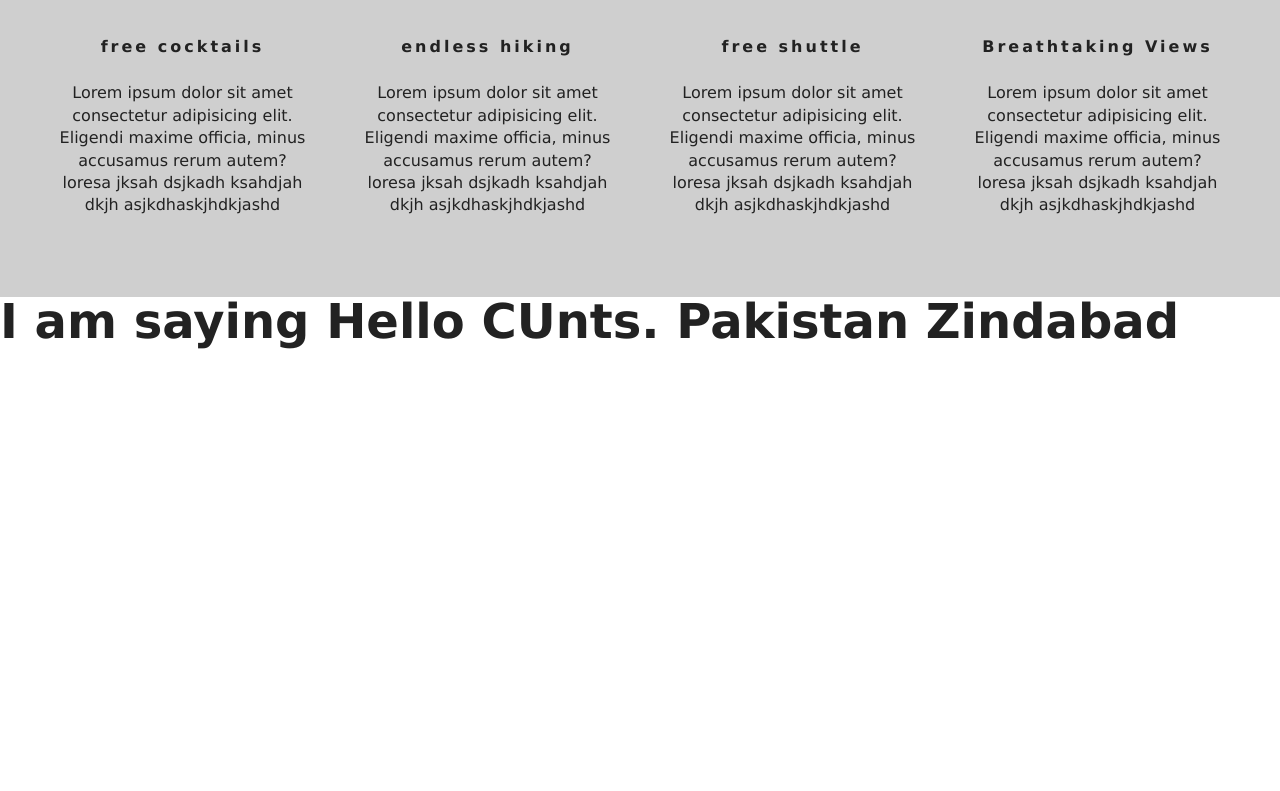
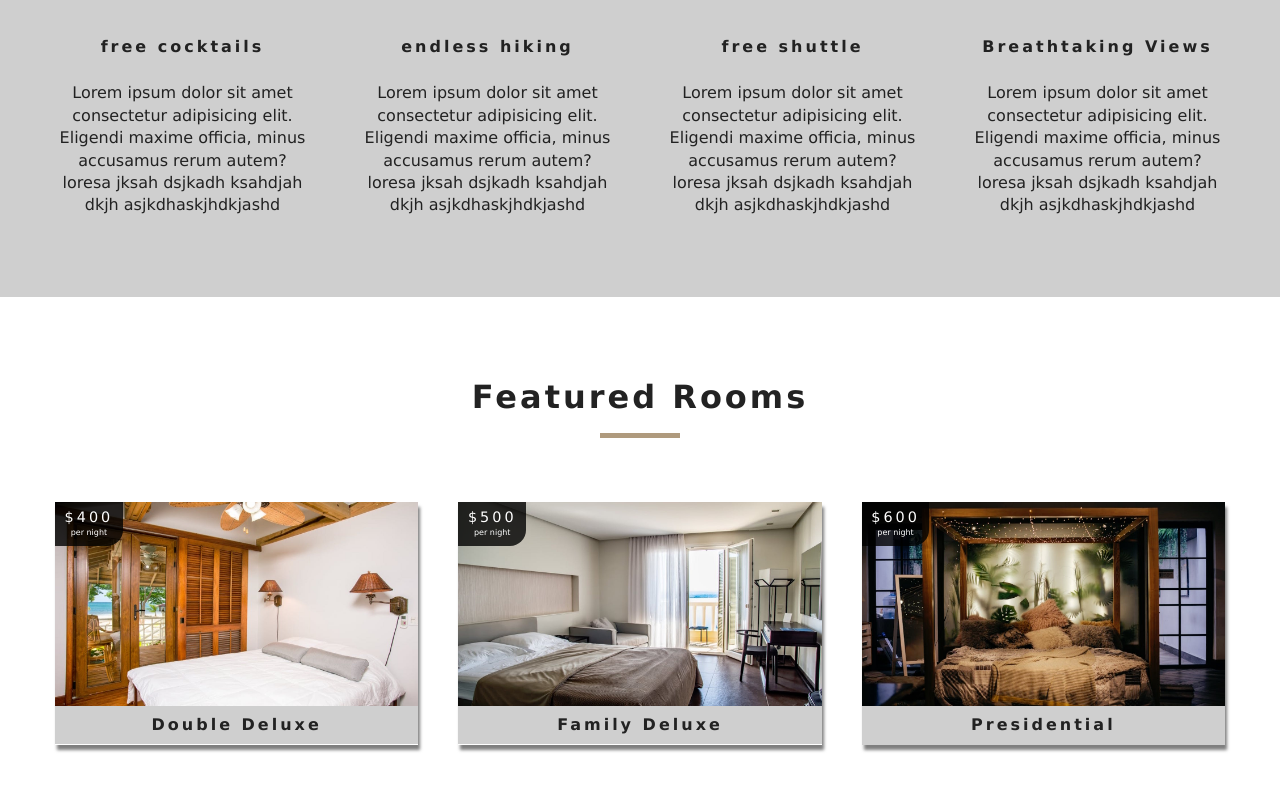
Before and after one commit to na-95/hotel-booking-app-react, a React (Create React App) app: page / in a window 1280 px wide. Shown: the part 1049-1840 px from the top of the page. Before the commit the page ends 1418 px from the top, so only its background shows below. Built offline with nearby package versions, Linux system fonts and the light colour scheme.

Commit message:
featured rooms added

```diff
--- a/src/components/FeaturedRooms.js
+++ b/src/components/FeaturedRooms.js
@@ -1,5 +1,8 @@
 import React from 'react'
 import { RoomContext } from '../context'
+import Title from './Title'
+import Loading from './Loading'
+import Room from './Room'
 
 
 export default class FeaturedRooms extends React.Component {
@@ -7,20 +10,21 @@
     static contextType = RoomContext;
 
     render() {
+        let { loading, featuredRooms } = this.context;
+        featuredRooms = featuredRooms.map(i => {
+            return <Room key={i.id} room={i} />
+        })
+
+        return (
+            <section className="featured-rooms">
+                <Title title="Featured Rooms" />
+                <div className="featured-rooms-center">
+                    {loading ? <Loading /> : featuredRooms}
+                </div>
 
 
-        return (
-            <h1>I am saying {this.context}</h1>
+            </section>
+
         )
-
-
-
-        // return (
-        //     <RoomContext.Consumer>
-        //         {Value => (
-        //             <h1>I is Say {Value}</h1>
-        //         )}
-        //     </RoomContext.Consumer>
-        // )
     }
 }
--- /dev/null
+++ b/src/components/Loading.js
@@ -0,0 +1,11 @@
+import React from 'react'
+import loadingGif from '../images/gif/loading-arrow.gif'
+
+export default function Loading() {
+    return (
+        <div className="loading">
+            <h4>Rooms Data Loading...</h4>
+            <img src={loadingGif} alt="" />
+        </div>
+    )
+}
--- /dev/null
+++ b/src/components/Room.js
@@ -0,0 +1,25 @@
+import React from 'react';
+import { Link } from 'react-router-dom';
+import defaultImg from '../images/room-1.jpeg';
+import PropTypes from "prop-types";
+
+export default function Room({ room }) {
+    const { name, slug, price, images } = room;
+    const image = images[0];
+
+    return (
+        <article className='room' >
+            <div className="img-container">
+                <img src={image || defaultImg} alt="" />
+                <div className="price-top">
+                    <h6>{'$' + price}</h6>
+                    <p>per night</p>
+                </div>
+                <Link to={`/rooms/${slug}`} className="btn-primary room-link">
+                    More Details
+                </Link>
+            </div>
+            <p className="room-info">{name}</p>
+        </article>
+    )
+}
--- a/src/context.js
+++ b/src/context.js
@@ -1,15 +1,43 @@
-import React, { Component } from 'react'
+import React, { Component } from 'react';
+// import FeaturedRooms from './components/FeaturedRooms';
+import items from './data';
 
 const RoomContext = React.createContext()
 
 class RoomProvider extends Component {
     state = {
+        rooms: [],
+        sortedRooms: [],
+        featuredRooms: [],
+        loading: true
+    }
 
+    componentDidMount() {
+        let rooms = this.formatData(items);
+        let featuredRooms = rooms.filter(i => (i.featured))
+        this.setState({
+            rooms,
+            featuredRooms,
+            sortedRooms: rooms,
+            loading: false
+        })
+    }
+
+    formatData(items) {
+        let tempItems = items.map(i => {
+            let id = i.sys.id;
+
+            let images = i.fields.images.map(image => image.fields.file.url);
+            let room = { ...i.fields, images, id }
+
+            return room;
+        })
+        return tempItems;
     }
 
     render() {
         return (
-            <RoomContext.Provider value={"Hello CUnts. Pakistan Zindabad"}>
+            <RoomContext.Provider value={{ ...this.state }}>
                 {this.props.children}
             </RoomContext.Provider>
         )
```
